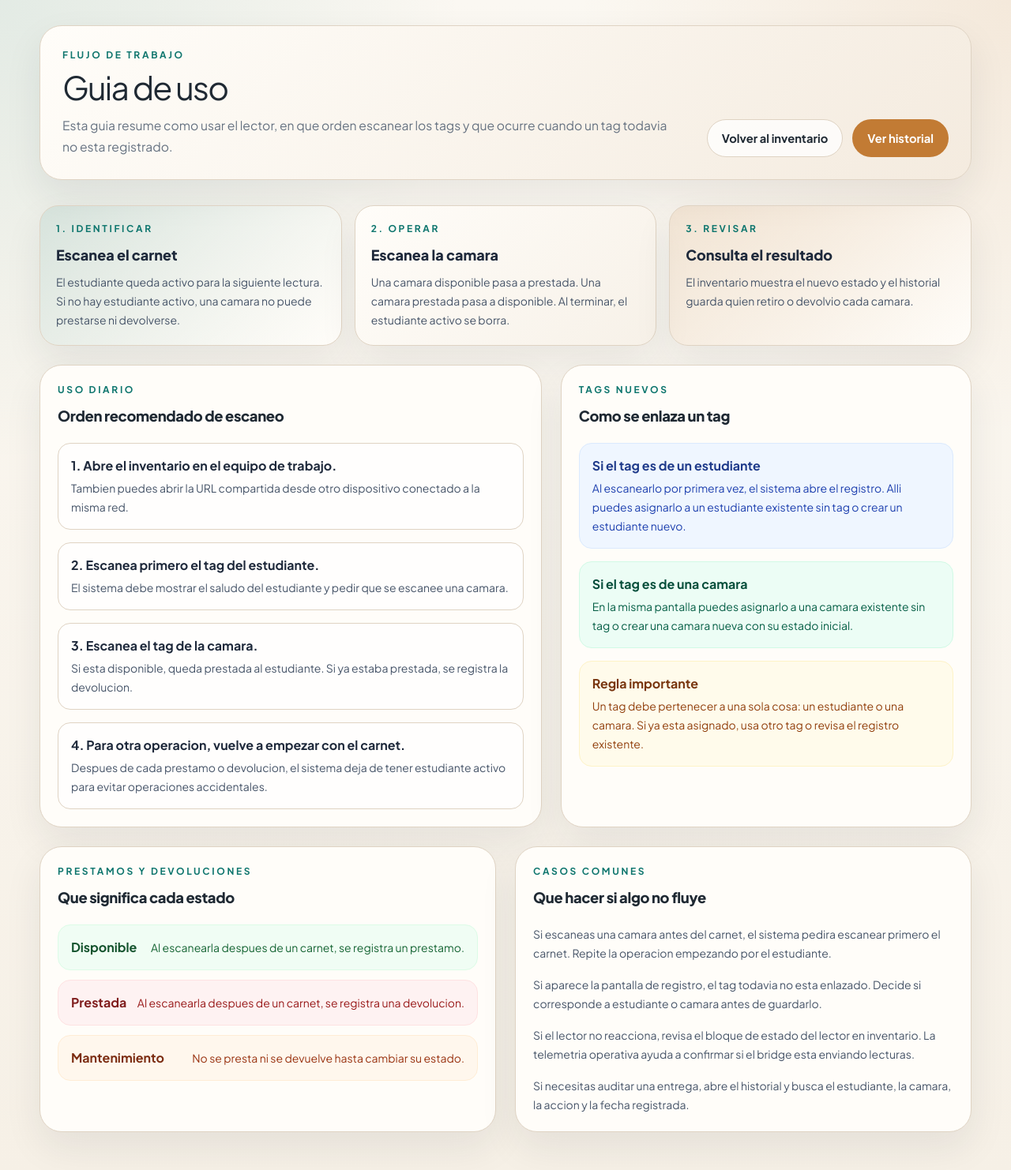
After one commit to CamiloCM19/Devices-Loans, a Laravel app: page /inventory/guia in a window 1280 px wide. The commit adds this page. Shown: the whole page at 79% size. Run offline with Laravel 12, Linux system fonts and the light colour scheme; some libraries are stand-ins or nearby versions.

Commit message:
(V~0.1) Add remote RFID bridge and LAN workflow updates
Includes remote MFRC522-to-server forwarding, LAN server startup improvements, telemetry/UI refresh handling, workflow guide updates, and passing test coverage via php artisan test.

```diff
--- a/app/Providers/AppServiceProvider.php
+++ b/app/Providers/AppServiceProvider.php
@@ -2,6 +2,7 @@
 
 namespace App\Providers;
 
+use Illuminate\Support\Facades\URL;
 use Illuminate\Support\ServiceProvider;
 
 class AppServiceProvider extends ServiceProvider
@@ -19,6 +20,20 @@ class AppServiceProvider extends ServiceProvider
      */
     public function boot(): void
     {
-        //
+        if ($this->app->runningInConsole()) {
+            return;
+        }
+
+        $request = request();
+        $rootUrl = $request->getSchemeAndHttpHost();
+
+        if ($rootUrl === '') {
+            return;
+        }
+
+        // Prefer the host actually used by the browser so shared LAN access
+        // keeps generating URLs with the remote IP instead of localhost.
+        URL::forceRootUrl($rootUrl);
+        URL::forceScheme($request->getScheme());
     }
 }
--- a/composer.json
+++ b/composer.json
@@ -46,15 +46,15 @@
         ],
         "dev:win": [
             "Composer\\Config::disableProcessTimeout",
-            "npx concurrently -c \"#93c5fd,#c4b5fd,#fdba74\" \"php artisan serve --host=0.0.0.0 --port=8000\" \"php artisan queue:listen --tries=1 --timeout=0\" \"npm run dev\" --names=server,queue,vite --kill-others"
+            "npx concurrently -c \"#93c5fd,#c4b5fd,#fdba74\" \"powershell -NoProfile -ExecutionPolicy Bypass -File scripts/start_server_win.ps1\" \"php artisan queue:listen --tries=1 --timeout=0\" \"npm run dev\" --names=server,queue,vite --kill-others"
         ],
         "dev:win:serial": [
             "Composer\\Config::disableProcessTimeout",
-            "npx concurrently -c \"#93c5fd,#c4b5fd,#fdba74,#34d399\" \"php artisan serve --host=0.0.0.0 --port=8000\" \"php artisan queue:listen --tries=1 --timeout=0\" \"npm run dev\" \"powershell -NoProfile -ExecutionPolicy Bypass -File scripts/start_rfid_listener.ps1\" --names=server,queue,vite,rfid --kill-others"
+            "npx concurrently -c \"#93c5fd,#c4b5fd,#fdba74,#34d399\" \"powershell -NoProfile -ExecutionPolicy Bypass -File scripts/start_server_win.ps1\" \"php artisan queue:listen --tries=1 --timeout=0\" \"npm run dev\" \"powershell -NoProfile -ExecutionPolicy Bypass -File scripts/start_rfid_listener.ps1\" --names=server,queue,vite,rfid --kill-others"
         ],
         "dev:win:rfid": [
             "Composer\\Config::disableProcessTimeout",
-            "npx concurrently -c \"#93c5fd,#c4b5fd,#fdba74,#34d399\" \"php artisan serve --host=0.0.0.0 --port=8000\" \"php artisan queue:listen --tries=1 --timeout=0\" \"npm run dev\" \"powershell -NoProfile -ExecutionPolicy Bypass -File scripts/start_rfid_listener.ps1\" --names=server,queue,vite,rfid --kill-others"
+            "npx concurrently -c \"#93c5fd,#c4b5fd,#fdba74,#34d399\" \"powershell -NoProfile -ExecutionPolicy Bypass -File scripts/start_server_win.ps1\" \"php artisan queue:listen --tries=1 --timeout=0\" \"npm run dev\" \"powershell -NoProfile -ExecutionPolicy Bypass -File scripts/start_rfid_listener.ps1\" --names=server,queue,vite,rfid --kill-others"
         ],
         "rfid:win": [
             "powershell -NoProfile -ExecutionPolicy Bypass -File scripts/start_rfid_listener.ps1"
--- a/resources/views/inventory.blade.php
+++ b/resources/views/inventory.blade.php
@@ -38,6 +38,9 @@
                     </p>
                 </div>
                 <div class="ui-actions">
+                    <a href="{{ route('inventory.workflow') }}" class="ui-button ui-button--secondary">
+                        Guia de uso
+                    </a>
                     <a href="{{ route('inventory.telemetry.index') }}" class="ui-button ui-button--secondary">
                         Telemetria
                     </a>
--- a/resources/views/telemetry.blade.php
+++ b/resources/views/telemetry.blade.php
@@ -75,8 +75,8 @@
             </section>
 
             <section class="ui-card">
-                <p class="text-sm font-semibold text-slate-800">Estado del bridge local</p>
-                <p class="mt-1 text-xs text-slate-500">Ultimas lineas del archivo local del listener serial.</p>
+                <p class="text-sm font-semibold text-slate-800">Estado del bridge</p>
+                <p class="mt-1 text-xs text-slate-500">Archivo local del servidor o, si no existe, actividad remota reciente del lector.</p>
                 <ul id="telemetry_bridge_events" class="ui-log-list">
                     <li class="ui-log-item ui-log-item--empty">
                         Sin archivo local aun.
--- /dev/null
+++ b/resources/views/workflow-guide.blade.php
@@ -0,0 +1,162 @@
+<!DOCTYPE html>
+<html lang="es">
+
+<head>
+    <meta charset="UTF-8">
+    <meta name="viewport" content="width=device-width, initial-scale=1.0">
+    <title>Guia de uso - Control de Camaras</title>
+    <script src="https://cdn.tailwindcss.com"></script>
+    @include('partials.unified-ui-head')
+</head>
+
+<body class="ui-body">
+    <div class="ui-shell">
+        <div class="ui-header-card mb-8">
+            <div class="flex flex-col gap-6 lg:flex-row lg:items-end lg:justify-between">
+                <div class="max-w-3xl">
+                    <p class="ui-kicker">Flujo de trabajo</p>
+                    <h1 class="ui-title">Guia de uso</h1>
+                    <p class="ui-subtitle">
+                        Esta guia resume como usar el lector, en que orden escanear los tags y que ocurre cuando un tag todavia no esta registrado.
+                    </p>
+                </div>
+                <div class="ui-actions">
+                    <a href="{{ route('inventory.index') }}" class="ui-button ui-button--secondary">
+                        Volver al inventario
+                    </a>
+                    <a href="{{ route('historial') }}" class="ui-button ui-button--accent">
+                        Ver historial
+                    </a>
+                </div>
+            </div>
+        </div>
+
+        <div class="mb-6 grid gap-4 lg:grid-cols-3">
+            <div class="ui-stat-card ui-stat-card--primary">
+                <p class="ui-kicker">1. Identificar</p>
+                <p class="text-lg font-extrabold text-slate-800">Escanea el carnet</p>
+                <p class="mt-2 text-sm leading-6 text-slate-600">
+                    El estudiante queda activo para la siguiente lectura. Si no hay estudiante activo, una camara no puede prestarse ni devolverse.
+                </p>
+            </div>
+            <div class="ui-stat-card">
+                <p class="ui-kicker">2. Operar</p>
+                <p class="text-lg font-extrabold text-slate-800">Escanea la camara</p>
+                <p class="mt-2 text-sm leading-6 text-slate-600">
+                    Una camara disponible pasa a prestada. Una camara prestada pasa a disponible. Al terminar, el estudiante activo se borra.
+                </p>
+            </div>
+            <div class="ui-stat-card ui-stat-card--accent">
+                <p class="ui-kicker">3. Revisar</p>
+                <p class="text-lg font-extrabold text-slate-800">Consulta el resultado</p>
+                <p class="mt-2 text-sm leading-6 text-slate-600">
+                    El inventario muestra el nuevo estado y el historial guarda quien retiro o devolvio cada camara.
+                </p>
+            </div>
+        </div>
+
+        <div class="grid gap-6 xl:grid-cols-[1.1fr_0.9fr]">
+            <section class="ui-card">
+                <p class="ui-kicker">Uso diario</p>
+                <h2 class="ui-section-title">Orden recomendado de escaneo</h2>
+
+                <ol class="mt-5 grid gap-4">
+                    <li class="rounded-2xl border border-[var(--ui-line)] bg-white/70 p-4">
+                        <p class="font-bold text-slate-800">1. Abre el inventario en el equipo de trabajo.</p>
+                        <p class="mt-1 text-sm leading-6 text-slate-600">
+                            Tambien puedes abrir la URL compartida desde otro dispositivo conectado a la misma red.
+                        </p>
+                    </li>
+                    <li class="rounded-2xl border border-[var(--ui-line)] bg-white/70 p-4">
+                        <p class="font-bold text-slate-800">2. Escanea primero el tag del estudiante.</p>
+                        <p class="mt-1 text-sm leading-6 text-slate-600">
+                            El sistema debe mostrar el saludo del estudiante y pedir que se escanee una camara.
+                        </p>
+                    </li>
+                    <li class="rounded-2xl border border-[var(--ui-line)] bg-white/70 p-4">
+                        <p class="font-bold text-slate-800">3. Escanea el tag de la camara.</p>
+                        <p class="mt-1 text-sm leading-6 text-slate-600">
+                            Si esta disponible, queda prestada al estudiante. Si ya estaba prestada, se registra la devolucion.
+                        </p>
+                    </li>
+                    <li class="rounded-2xl border border-[var(--ui-line)] bg-white/70 p-4">
+                        <p class="font-bold text-slate-800">4. Para otra operacion, vuelve a empezar con el carnet.</p>
+                        <p class="mt-1 text-sm leading-6 text-slate-600">
+                            Despues de cada prestamo o devolucion, el sistema deja de tener estudiante activo para evitar operaciones accidentales.
+                        </p>
+                    </li>
+                </ol>
+            </section>
+
+            <section class="ui-card">
+                <p class="ui-kicker">Tags nuevos</p>
+                <h2 class="ui-section-title">Como se enlaza un tag</h2>
+
+                <div class="mt-5 space-y-4">
+                    <div class="rounded-2xl border border-blue-100 bg-blue-50 p-4">
+                        <p class="font-bold text-blue-900">Si el tag es de un estudiante</p>
+                        <p class="mt-1 text-sm leading-6 text-blue-800">
+                            Al escanearlo por primera vez, el sistema abre el registro. Alli puedes asignarlo a un estudiante existente sin tag o crear un estudiante nuevo.
+                        </p>
+                    </div>
+                    <div class="rounded-2xl border border-emerald-100 bg-emerald-50 p-4">
+                        <p class="font-bold text-emerald-900">Si el tag es de una camara</p>
+                        <p class="mt-1 text-sm leading-6 text-emerald-800">
+                            En la misma pantalla puedes asignarlo a una camara existente sin tag o crear una camara nueva con su estado inicial.
+                        </p>
+                    </div>
+                    <div class="rounded-2xl border border-amber-100 bg-amber-50 p-4">
+                        <p class="font-bold text-amber-900">Regla importante</p>
+                        <p class="mt-1 text-sm leading-6 text-amber-800">
+                            Un tag debe pertenecer a una sola cosa: un estudiante o una camara. Si ya esta asignado, usa otro tag o revisa el registro existente.
+                        </p>
+                    </div>
+                </div>
+            </section>
+        </div>
+
+        <div class="mt-6 grid gap-6 xl:grid-cols-2">
+            <section class="ui-card">
+                <p class="ui-kicker">Prestamos y devoluciones</p>
+                <h2 class="ui-section-title">Que significa cada estado</h2>
+
+                <div class="mt-5 grid gap-3">
+                    <div class="flex flex-col gap-2 rounded-2xl border border-green-100 bg-green-50 p-4 sm:flex-row sm:items-center sm:justify-between">
+                        <p class="font-bold text-green-900">Disponible</p>
+                        <p class="text-sm leading-6 text-green-800">Al escanearla despues de un carnet, se registra un prestamo.</p>
+                    </div>
+                    <div class="flex flex-col gap-2 rounded-2xl border border-red-100 bg-red-50 p-4 sm:flex-row sm:items-center sm:justify-between">
+                        <p class="font-bold text-red-900">Prestada</p>
+                        <p class="text-sm leading-6 text-red-800">Al escanearla despues de un carnet, se registra una devolucion.</p>
+                    </div>
+                    <div class="flex flex-col gap-2 rounded-2xl border border-orange-100 bg-orange-50 p-4 sm:flex-row sm:items-center sm:justify-between">
+                        <p class="font-bold text-orange-900">Mantenimiento</p>
+                        <p class="text-sm leading-6 text-orange-800">No se presta ni se devuelve hasta cambiar su estado.</p>
+                    </div>
+                </div>
+            </section>
+
+            <section class="ui-card">
+                <p class="ui-kicker">Casos comunes</p>
+                <h2 class="ui-section-title">Que hacer si algo no fluye</h2>
+
+                <div class="mt-5 space-y-4 text-sm leading-6 text-slate-600">
+                    <p>
+                        Si escaneas una camara antes del carnet, el sistema pedira escanear primero el carnet. Repite la operacion empezando por el estudiante.
+                    </p>
+                    <p>
+                        Si aparece la pantalla de registro, el tag todavia no esta enlazado. Decide si corresponde a estudiante o camara antes de guardarlo.
+                    </p>
+                    <p>
+                        Si el lector no reacciona, revisa el bloque de estado del lector en inventario. La telemetria operativa ayuda a confirmar si el bridge esta enviando lecturas.
+                    </p>
+                    <p>
+                        Si necesitas auditar una entrega, abre el historial y busca el estudiante, la camara, la accion y la fecha registrada.
+                    </p>
+                </div>
+            </section>
+        </div>
+    </div>
+</body>
+
+</html>
--- a/routes/web.php
+++ b/routes/web.php
@@ -10,6 +10,9 @@ Route::get('/', function () {
 });
 
 Route::get('/inventory', [InventoryController::class, 'index'])->name('inventory.index');
+Route::get('/inventory/guia', function () {
+    return view('workflow-guide');
+})->name('inventory.workflow');
 Route::post('/inventory/scan', [InventoryController::class, 'procesarInput'])->name('inventory.scan');
 Route::post('/inventory/scan/rfid', [InventoryController::class, 'procesarInputRfidApi'])->name('inventory.scan.rfid');
 Route::get('/inventory/scan/rfid/ping', [InventoryController::class, 'pingRfid'])->name('inventory.scan.rfid.ping');
```
Also changed, not shown: app/Console/Commands/ListenMfrc522Serial.php (+151 -16 lines), app/Support/HardwareTelemetryRecorder.php (+41 -0 lines), app/Support/RfidSerialSupport.php (+28 -0 lines), tests/Feature/ExampleTest.php (+10 -0 lines), tests/Feature/InventoryRegistrationTest.php (+60 -0 lines), tests/Unit/RfidSerialSupportTest.php (+24 -0 lines), README.md, 6 other files.
